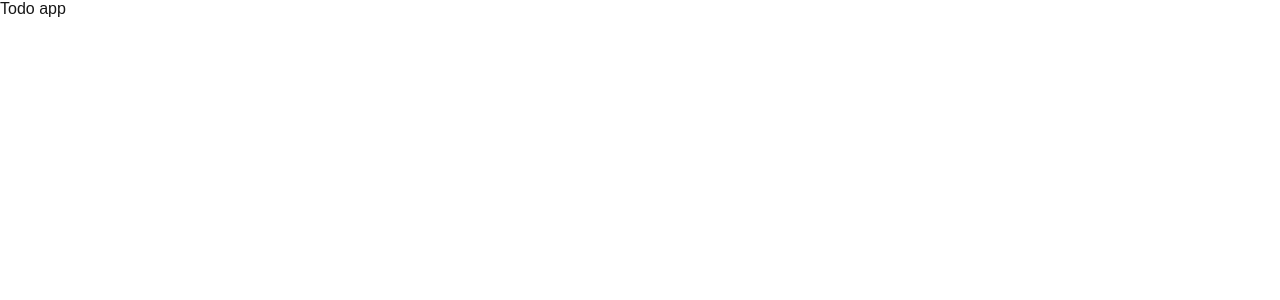
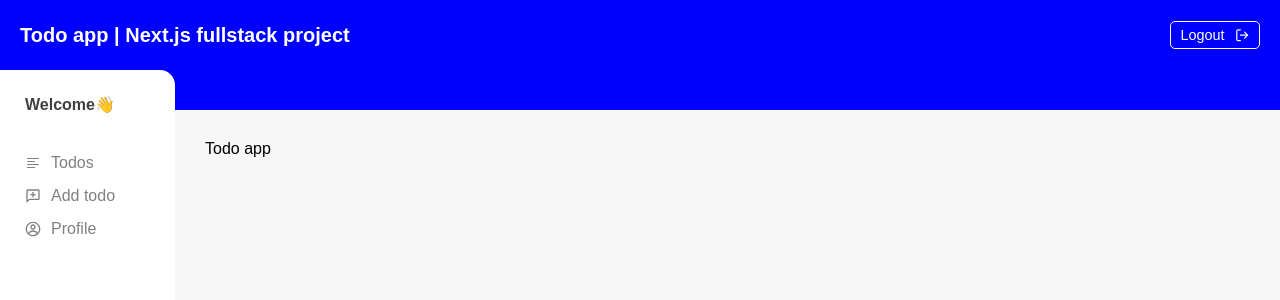
Before and after one commit to IliaMoradian11/next.js-todo-app, a Next.js app: page / in a window 1280 px wide. Shown: the top 300 px of the page. Built offline with nearby package versions, Linux system fonts and the light colour scheme.

Commit message:
Add layout

```diff
--- /dev/null
+++ b/components/layout/Layout.js
@@ -0,0 +1,49 @@
+import Link from "next/link";
+import { BiCommentAdd } from "react-icons/bi";
+import { BsTextLeft } from "react-icons/bs";
+import { CgProfile } from "react-icons/cg";
+import { LuLogOut } from "react-icons/lu";
+
+import styles from "@/styles/layout/Layout.module.css";
+
+function Layout({ children }) {
+  return (
+    <>
+      <header className={styles.header}>
+        <h2>Todo app | Next.js fullstack project</h2>
+        <button>
+          <span>Logout</span>
+          <LuLogOut />
+        </button>
+      </header>
+      <div className={styles.content}>
+        <aside>
+          <div>Welcome👋</div>
+          <ul>
+            <li>
+              <Link href="/">
+                <BsTextLeft />
+                Todos
+              </Link>
+            </li>
+            <li>
+              <Link href="add-todo">
+                <BiCommentAdd />
+                Add todo
+              </Link>
+            </li>
+            <li>
+              <Link href="profile">
+                <CgProfile />
+                Profile
+              </Link>
+            </li>
+          </ul>
+        </aside>
+        <main>{children}</main>
+      </div>
+    </>
+  );
+}
+
+export default Layout;
--- a/pages/_app.js
+++ b/pages/_app.js
@@ -1,5 +1,11 @@
+import Layout from "@/components/layout/Layout";
+
 import "@/styles/globals.css";
 
 export default function App({ Component, pageProps }) {
-  return <Component {...pageProps} />;
+  return (
+    <Layout>
+      <Component {...pageProps} />
+    </Layout>
+  );
 }
--- a/styles/globals.css
+++ b/styles/globals.css
@@ -1,27 +1,13 @@
-:root {
-  --background: #ffffff;
-  --foreground: #171717;
-}
-
-@media (prefers-color-scheme: dark) {
-  :root {
-    --background: #0a0a0a;
-    --foreground: #ededed;
-  }
-}
-
 html,
 body {
   max-width: 100vw;
   overflow-x: hidden;
+  min-height: 100vh;
 }
 
 body {
-  color: var(--foreground);
-  background: var(--background);
   font-family: Arial, Helvetica, sans-serif;
-  -webkit-font-smoothing: antialiased;
-  -moz-osx-font-smoothing: grayscale;
+  background-color: #f7f7f7;
 }
 
 * {
@@ -35,8 +21,6 @@ a {
   text-decoration: none;
 }
 
-@media (prefers-color-scheme: dark) {
-  html {
-    color-scheme: dark;
-  }
+button {
+  cursor: pointer;
 }
--- /dev/null
+++ b/styles/layout/Layout.module.css
@@ -0,0 +1,71 @@
+.header {
+  background-color: blue;
+  color: white;
+  padding: 20px 20px 60px;
+  height: 110px;
+  display: flex;
+  justify-content: space-between;
+  align-items: center;
+}
+
+.header h2 {
+  font-size: 1.25rem;
+}
+
+.header button {
+  padding: 5px 10px;
+  border-radius: 5px;
+  border: 1px solid white;
+  background: none;
+  display: flex;
+  align-items: center;
+  font-size: 0.9rem;
+  color: white;
+}
+
+.header button span {
+  margin-right: 10px;
+}
+
+.content {
+  display: flex;
+}
+
+.content aside {
+  width: 175px;
+  position: relative;
+  top: -40px;
+  background-color: white;
+  height: calc(100vh - 70px);
+  border-top-right-radius: 15px;
+  padding: 25px;
+}
+
+.content aside div {
+  color: #404040;
+  font-weight: 700;
+  margin-bottom: 40px;
+}
+
+.content aside ul {
+  list-style: none;
+  color: grey;
+}
+
+.content aside li {
+  margin-bottom: 15px;
+}
+
+.content aside li a {
+  display: flex;
+  align-items: center;
+}
+
+.content aside li svg {
+  margin-right: 10px;
+}
+
+.content main {
+  width: calc(100% - 175px);
+  padding: 30px;
+}
```
Also changed, not shown: models/User.js (added, +29 -0 lines), pages/api/auth/[...nextauth].js (added, +32 -0 lines), pages/api/auth/signUp.js (added, +33 -0 lines), styles/Home.module.css (deleted, +0 -141 lines), utils/auth.js (added, +13 -0 lines), utils/connectDB.js (added, +13 -0 lines).
